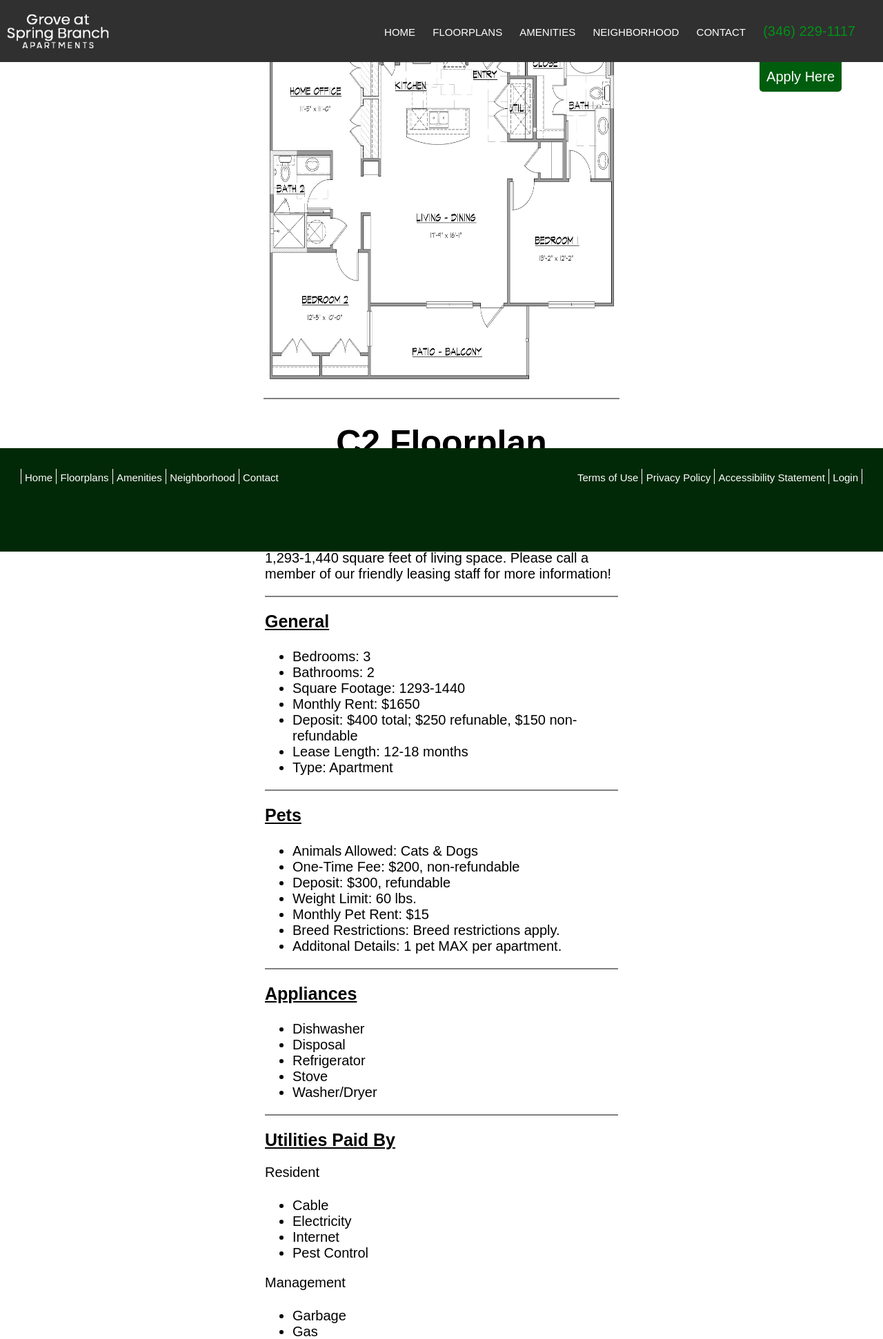
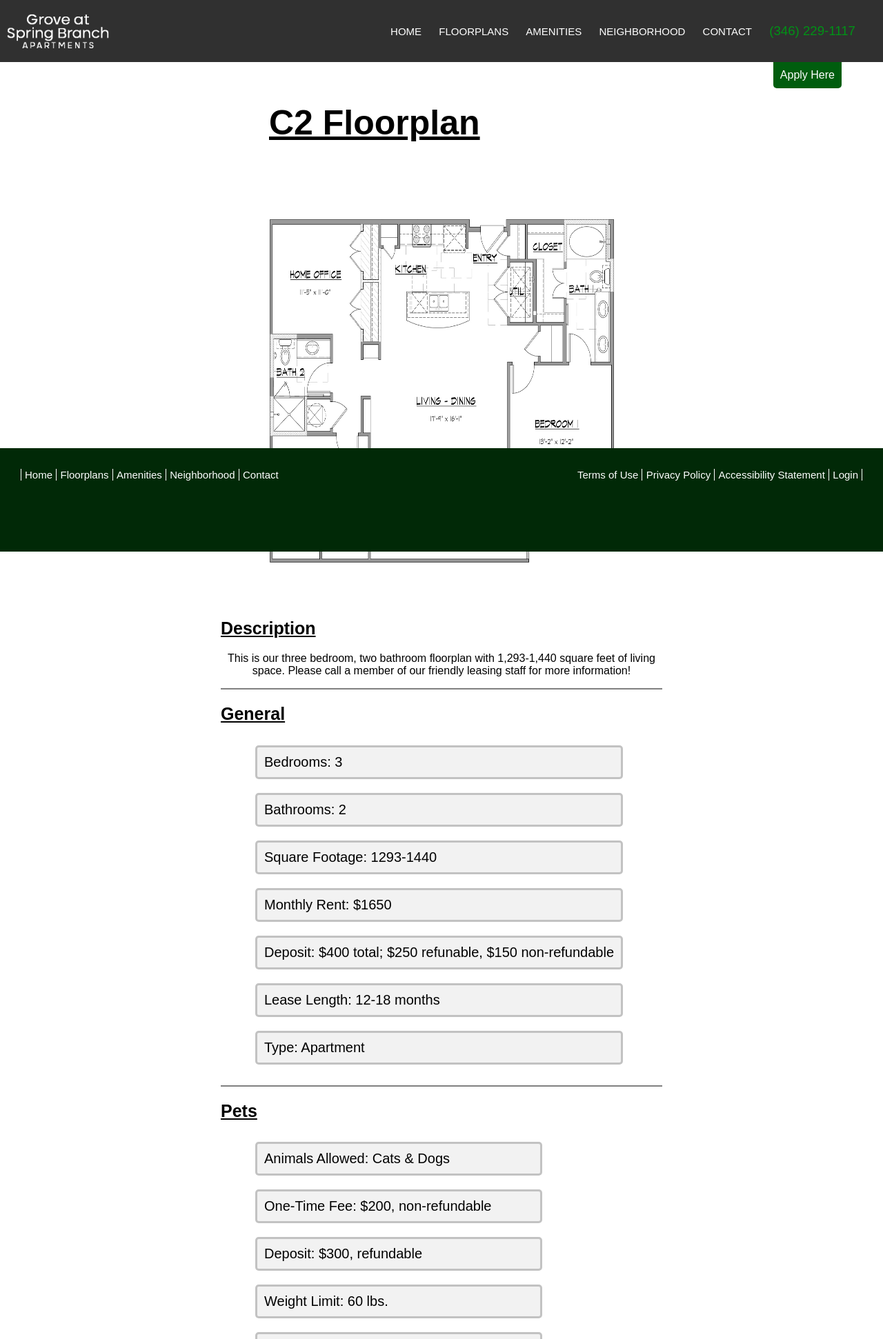
Before and after one commit to thebenjwheat/SeniorProject, a PHP site: page /C2floorplans.html in a window 1280 px wide. Shown: the top 1942 px of the page at 69% size. Run offline with PHP 8.4, Linux system fonts and the light colour scheme.

Commit message:
Styling for Amenities & Floorplans pages
WIP

```diff
--- a/C2floorplans.html
+++ b/C2floorplans.html
@@ -22,7 +22,14 @@
 		</header>
 		<p id="applyHere">Apply Here</p>
 
+
+
 		<table>
+			<tr>
+				<td>
+					<h1 class="fpheader">C2 Floorplan</h1>
+				</td>
+			</tr>
 			<tr>
 				<td>
 					<img src="./images/c2floor.jpg" class="floorplan">
@@ -30,13 +37,11 @@
 			</tr>
 		</table>
 
-		<h1 class="fpheader">C2 Floorplan</h1>
-
 		<section>
 			<div>
 				<h2 class="fpsubheader">Description</h2>
 
-					<p>
+					<p class="description">
 						This is our three bedroom, two bathroom floorplan with 1,293-1,440 square feet of living space. Please call a member of our friendly leasing staff for more information!
 					</p>
 			</div>
@@ -46,14 +51,14 @@
 			<div>
 				<h2 class="fpsubheader">General</h2>
 
-					<ul class="block">
-						<li> Bedrooms: 3 </li>
-						<li> Bathrooms: 2 </li>
-						<li> Square Footage: 1293-1440 </li>
-						<li> Monthly Rent: $1650 </li>
-						<li> Deposit: $400 total; $250 refunable, $150 non-refundable </li>
-						<li> Lease Length: 12-18 months </li>
-						<li> Type: Apartment </li>
+					<ul class="inline">
+						<li class="inlineitem"> Bedrooms: 3 </li>
+						<li class="inlineitem"> Bathrooms: 2 </li>
+						<li class="inlineitem"> Square Footage: 1293-1440 </li>
+						<li class="inlineitem"> Monthly Rent: $1650 </li>
+						<li class="inlineitem"> Deposit: $400 total; $250 refunable, $150 non-refundable </li>
+						<li class="inlineitem"> Lease Length: 12-18 months </li>
+						<li class="inlineitem"> Type: Apartment </li>
 					</ul>
 			</div>
 		</section>
@@ -62,14 +67,14 @@
 			<div>
 				<h2 class="fpsubheader">Pets</h2>
 
-					<ul class="block">
-						<li> Animals Allowed: Cats & Dogs </li>
-						<li> One-Time Fee: $200, non-refundable </li>
-						<li> Deposit: $300, refundable </li>
-						<li> Weight Limit: 60 lbs. </li>
-						<li> Monthly Pet Rent: $15 </li>
-						<li> Breed Restrictions: Breed restrictions apply. </li>
-						<li> Additonal Details: 1 pet MAX per apartment. </li>
+					<ul class="inline">
+						<li class="inlineitem"> Animals Allowed: Cats & Dogs </li>
+						<li class="inlineitem"> One-Time Fee: $200, non-refundable </li>
+						<li class="inlineitem"> Deposit: $300, refundable </li>
+						<li class="inlineitem"> Weight Limit: 60 lbs. </li>
+						<li class="inlineitem"> Monthly Pet Rent: $15 </li>
+						<li class="inlineitem"> Breed Restrictions: Breed restrictions apply. </li>
+						<li class="inlineitem"> Additonal Details: 1 pet MAX per apartment. </li>
 					</ul>
 			</div>
 		</section>
@@ -78,12 +83,12 @@
 			<div>
 				<h2 class="fpsubheader">Appliances</h2>
 
-					<ul class="block">
-						<li> Dishwasher </li>
-						<li> Disposal </li>
-						<li> Refrigerator </li>
-						<li> Stove </li>
-						<li> Washer/Dryer </li>
+					<ul class="inline">
+						<li class="inlineitem"> Dishwasher </li>
+						<li class="inlineitem"> Disposal </li>
+						<li class="inlineitem"> Refrigerator </li>
+						<li class="inlineitem"> Stove </li>
+						<li class="inlineitem"> Washer/Dryer </li>
 					</ul>
 			</div>
 		</section>
@@ -92,21 +97,21 @@
 			<div>
 				<h2 class="fpsubheader">Utilities Paid By</h2>
 
-					<p> Resident </p>
-					<ul class="block">
-						<li> Cable </li>
-						<li> Electricity </li>
-						<li> Internet </li>
-						<li> Pest Control </li>
+					<p class="description"> Resident </p>
+					<ul class="inline">
+						<li class="inlineitem"> Cable </li>
+						<li class="inlineitem"> Electricity </li>
+						<li class="inlineitem"> Internet </li>
+						<li class="inlineitem"> Pest Control </li>
 					</ul>
 
-					<p> Management </p>
-					<ul class="block">
-						<li> Garbage </li>
-						<li> Gas </li>
-						<li> Lawn Care </li>
-						<li> Sewer </li>
-						<li> Water </li>
+					<p class="description"> Management </p>
+					<ul class="inline">
+						<li class="inlineitem"> Garbage </li>
+						<li class="inlineitem"> Gas </li>
+						<li class="inlineitem"> Lawn Care </li>
+						<li class="inlineitem"> Sewer </li>
+						<li class="inlineitem"> Water </li>
 					</ul>
 			</div>
 		</section>
--- a/styles/styles.css
+++ b/styles/styles.css
@@ -5,40 +5,43 @@ td, tbody, th {
 	font-size: 25px;
 	margin-left: auto;
 	margin-right: auto;
-	border-bottom: 2px solid grey;
+
 	padding-top: 10%;
 	padding-bottom: 5%;
 }
 
 table {
-	width: 40%;
+	width: 50%;
 	margin-left: auto;
 	margin-right: auto;
-	border-collapse:collapse;
+	display: flex;
+	text-align:center;
+	border-collapse: collapse;
 }
 
 section {
-	width: 40%;
+	width: 50%;
 	border-bottom: 2px solid grey;
 	display:flex;
 	margin-left: auto;
 	margin-right: auto;
+	text-align: center;
 }
 
 .fpheader {
 	font-size: 50px;
 	text-align: center;
 	text-decoration: underline;
+	display:flex;
+	margin-left: auto;
+	margin-right: auto;
 }
 .fpsubheader {
 	font-size: 25px;
 	text-decoration: underline;
+	display:flex;
 }
 
-p, li {
-	font-size: 20px;
-	text-align: left;
-}
 
 
 a.fplink {
@@ -69,7 +72,6 @@ a.fplink:hover {
 }
 
 .block {
-	display: block;
 	padding-top:5px;
 	color: black;
 	pointer-events:none;
@@ -77,4 +79,28 @@ a.fplink:hover {
 	font-size: 20px;
 	text-decoration: none;
 	color: black;
+	display: block;
+	text-align: center;
 }
+
+.inline {
+	font-size: 20px;
+	text-align: left;
+	display: flex;
+	flex-direction: column;
+	justify-content: space-between;
+}
+
+.inlineitem{
+	padding: 10px;
+	background-color: rgba(0,0,0,0.05);
+	border-radius: 5px;
+	border-style: solid;
+	border-color: rgba(0,0,0,0.2);
+	margin: 10px;
+	list-style-type: none;
+}
+
+.descripton{
+	font-size: 20px;
+}
```
Also changed, not shown: floorplans.html (+6 -5 lines), styles/index.css (+8 -0 lines).
